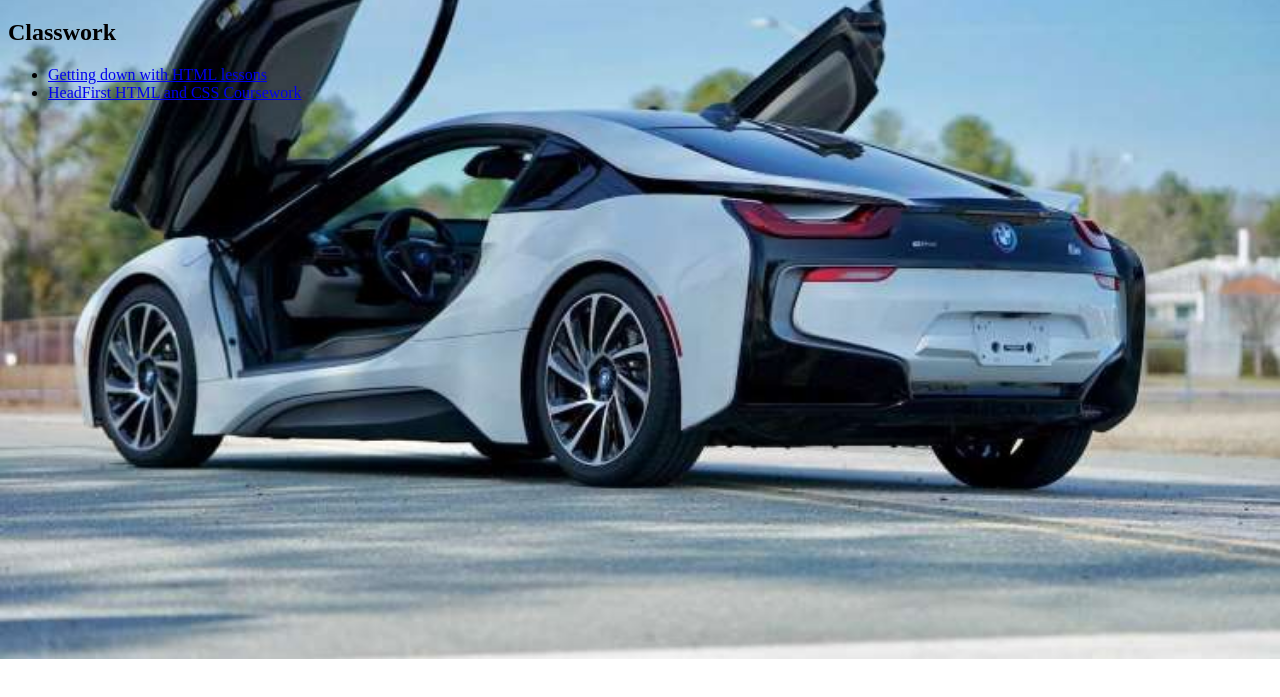
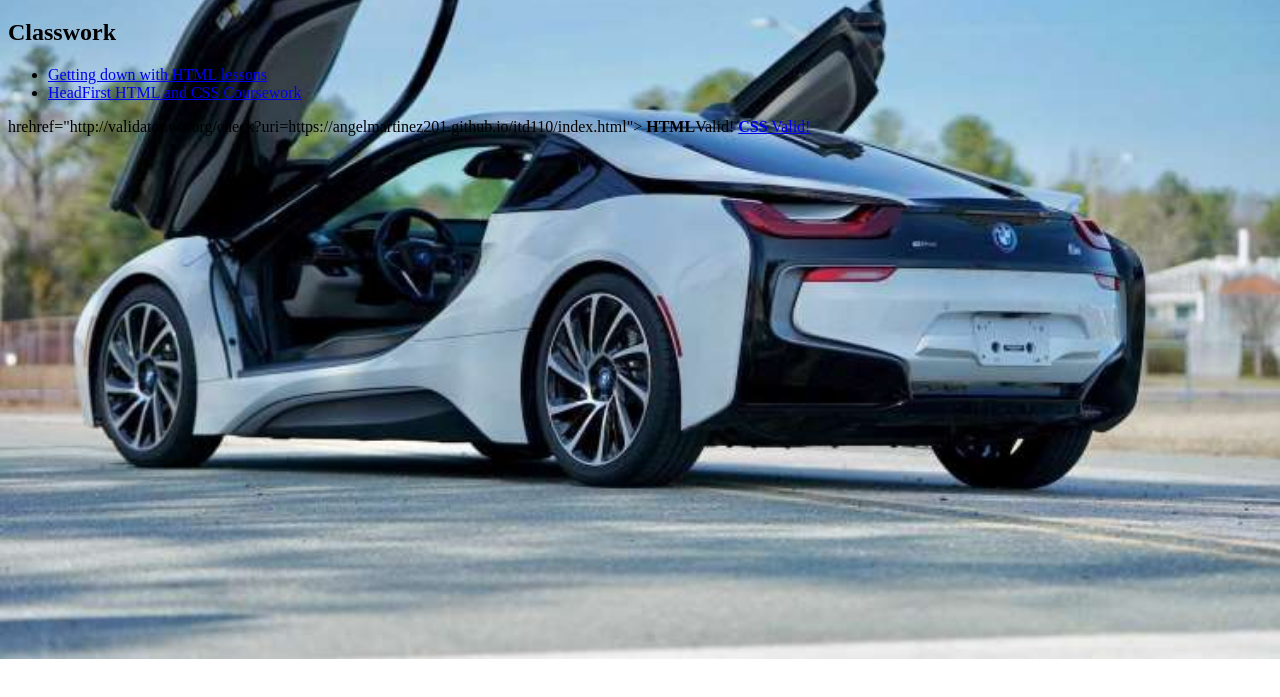
Before and after one commit to angelmartinez201/Itd110, a plain HTML site: page index.html in a window 1280 px wide. Shown: the part 61-758 px from the top of the page. Drawn offline with Linux system fonts and the light colour scheme.

Commit message:
Add change to index..html page

```diff
--- a/index.html
+++ b/index.html
@@ -18,5 +18,10 @@ body {
 <li><a href="gdw.html">Getting down with HTML lessons</a></li>
 <li><a href="headfirsthtml">HeadFirst HTML and CSS Coursework</a></li>
 </ul>
+hrehref="http://validator.w3.org/check?uri=https://angelmartinez201.github.io/itd110/index.html">
+<strong>HTML</strong>Valid!</a>
+<a href="http://jigsaw.w3.org/css-validator/validator?uri=https://jennizeth.github.io/itd110/index.html"><strong>CSS</strong> Valid!</a>
+</footer>
+
 </body>
 </html>
```
